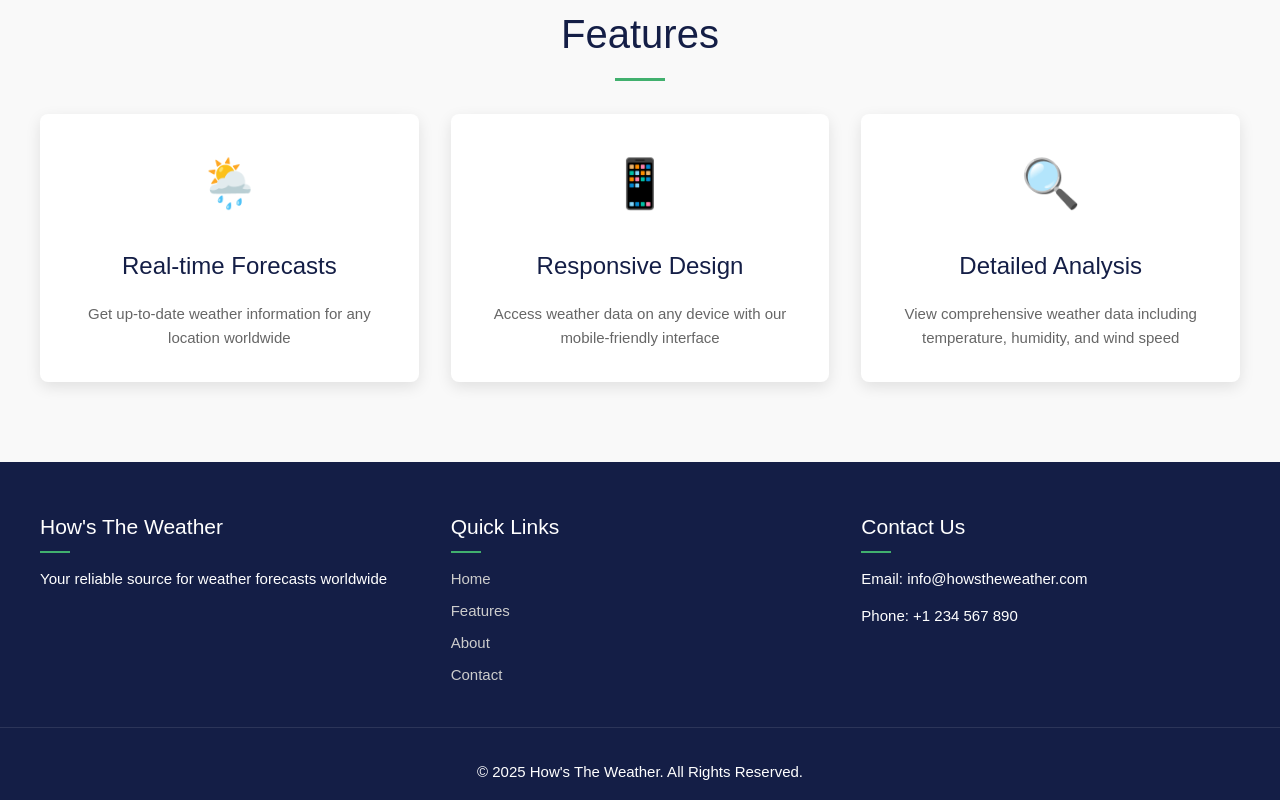
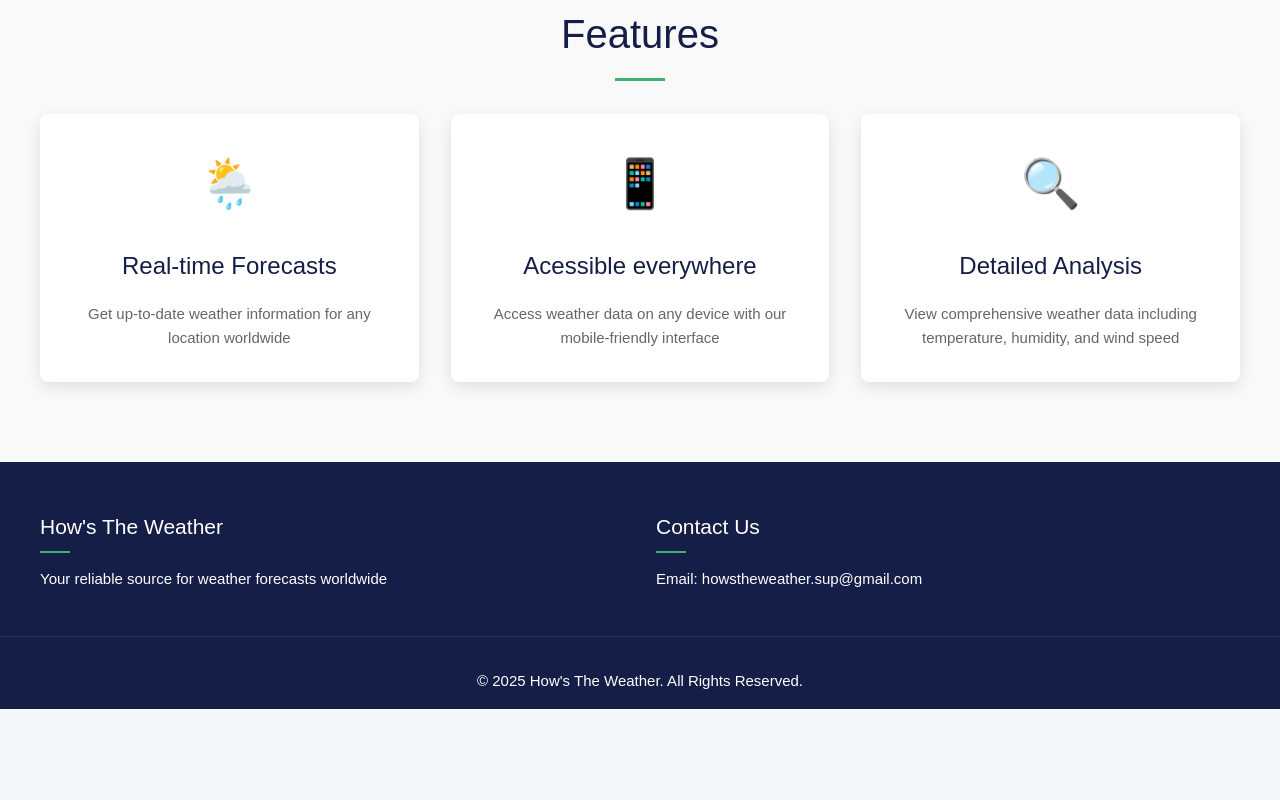
Before and after one commit to xbeatriz/hows-the-weather-backend, a Vue app in the folder frontend/: page / in a window 1280 px wide. Shown: the part 948-1748 px from the top of the page. After the commit the page ends 1657 px from the top, so only its background shows below. Built offline with nearby package versions, Linux system fonts and the light colour scheme.

Commit message:
Landing page

```diff
--- a/frontend/src/views/LandingPageView.vue
+++ b/frontend/src/views/LandingPageView.vue
@@ -31,13 +31,18 @@
         </div>
         <div class="feature-card">
           <div class="feature-icon">📱</div>
-          <h3>Responsive Design</h3>
-          <p>Access weather data on any device with our mobile-friendly interface</p>
+          <h3>Acessible everywhere</h3>
+          <p>
+            Access weather data on any device with our mobile-friendly interface
+          </p>
         </div>
         <div class="feature-card">
           <div class="feature-icon">🔍</div>
           <h3>Detailed Analysis</h3>
-          <p>View comprehensive weather data including temperature, humidity, and wind speed</p>
+          <p>
+            View comprehensive weather data including temperature, humidity, and
+            wind speed
+          </p>
         </div>
       </div>
     </div>
@@ -49,23 +54,16 @@
           <h3>How's The Weather</h3>
           <p>Your reliable source for weather forecasts worldwide</p>
         </div>
-        <div class="footer-section">
-          <h3>Quick Links</h3>
-          <ul>
-            <li><a href="#home">Home</a></li>
-            <li><a href="#features">Features</a></li>
-            <li><a href="#about">About</a></li>
-            <li><a href="#contact">Contact</a></li>
-          </ul>
-        </div>
         <div class="footer-section" id="contact">
           <h3>Contact Us</h3>
-          <p>Email: info@howstheweather.com</p>
-          <p>Phone: +1 234 567 890</p>
+          <p>Email: howstheweather.sup@gmail.com</p>
         </div>
       </div>
       <div class="footer-bottom">
-        <p>&copy; {{ new Date().getFullYear() }} How's The Weather. All Rights Reserved.</p>
+        <p>
+          &copy; {{ new Date().getFullYear() }} How's The Weather. All Rights
+          Reserved.
+        </p>
       </div>
     </footer>
   </div>
@@ -73,18 +71,18 @@
 
 <script>
 // Import Navbar component
-import Navbar from '@/components/Navbar.vue';
+import Navbar from "@/components/Navbar.vue";
 
 export default {
-  name: 'LandingPageView',
+  name: "LandingPageView",
   // Register the Navbar component
   components: {
-    Navbar
+    Navbar,
   },
   data() {
     return {
-      searchQuery: ''
-    }
+      searchQuery: "",
+    };
   },
   methods: {
     searchWeather() {
@@ -94,9 +92,9 @@ export default {
         // You can redirect to a weather details page or show results
         // this.$router.push({ name: 'WeatherDetails', params: { city: this.searchQuery } });
       }
-    }
-  }
-}
+    },
+  },
+};
 </script>
 
 <style scoped>
@@ -109,8 +107,8 @@ export default {
 
 /* Landing page container */
 .landing-page {
-  font-family: 'Arial', sans-serif;
-  color: #141E46;
+  font-family: "Arial", sans-serif;
+  color: #141e46;
   width: 100%;
   position: absolute;
   left: 0;
@@ -123,8 +121,9 @@ export default {
 .hero-section {
   min-height: 100vh;
   width: 100%;
-  background-color: #141E46;
-  background-image: linear-gradient(rgba(0, 0, 0, 0.7), rgba(0, 0, 0, 0.7)), url('https://images.unsplash.com/photo-1534088568595-a066f410bcda?ixlib=rb-4.0.3&ixid=M3wxMjA3fDB8MHxwaG90by1wYWdlfHx8fGVufDB8fHx8fA%3D%3D&auto=format&fit=crop&w=1951&q=80');
+  background-color: #141e46;
+  background-image: linear-gradient(rgba(0, 0, 0, 0.7), rgba(0, 0, 0, 0.7)),
+    url("https://images.unsplash.com/photo-1534088568595-a066f410bcda?ixlib=rb-4.0.3&ixid=M3wxMjA3fDB8MHxwaG90by1wYWdlfHx8fGVufDB8fHx8fA%3D%3D&auto=format&fit=crop&w=1951&q=80");
   background-position: center;
   background-repeat: no-repeat;
   background-size: cover;
@@ -145,7 +144,7 @@ export default {
 
 /* Footer */
 .footer {
-  background-color: #141E46;
+  background-color: #141e46;
   color: white;
   padding: 48px 0 16px;
   width: 100%;
@@ -184,7 +183,7 @@ export default {
 
 .search-container button {
   padding: 13px 19px;
-  background-color: #41B06E;
+  background-color: #41b06e;
   color: white;
   border: none;
   border-radius: 0 4px 4px 0;
@@ -194,7 +193,7 @@ export default {
 }
 
 .search-container button:hover {
-  background-color: #142A83FF;
+  background-color: #142a83ff;
 }
 
 /* Features Section Styles */
@@ -220,7 +219,7 @@ export default {
   transform: translateX(-50%);
   width: 50px;
   height: 3px;
-  background-color: #41B06E;
+  background-color: #41b06e;
 }
 
 .features-container {
@@ -263,7 +262,7 @@ export default {
 
 /* Footer Styles */
 .footer {
-  background-color: #141E46;
+  background-color: #141e46;
   color: white;
   padding: 48px 0 16px;
   width: 100%;
@@ -296,7 +295,7 @@ export default {
   left: 0;
   width: 30px;
   height: 2px;
-  background-color: #41B06E;
+  background-color: #41b06e;
 }
 
 .footer-section p {
```
